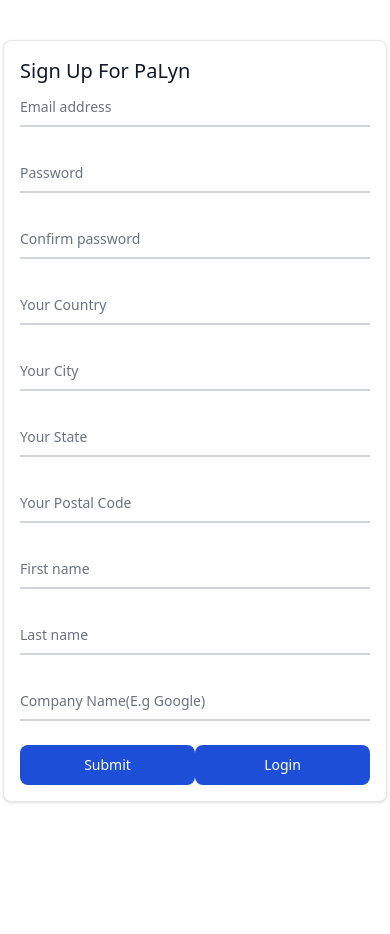
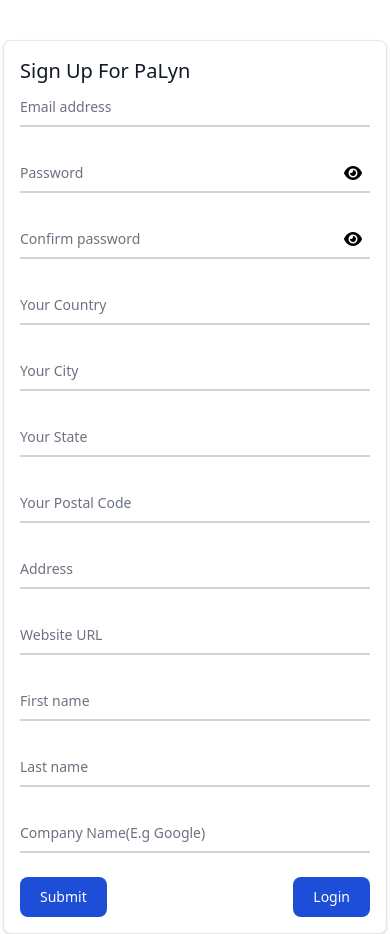
Before and after one commit to Payln/PayLn, a SvelteKit app: page /Signup in a window 390 px wide. Before the commit the page ends 844 px from the top, so only its background shows below. Built offline with nearby package versions, Linux system fonts and the light colour scheme.

Commit message:
Fixed UI button on small screens

```diff
--- a/src/routes/Login/+page.svelte
+++ b/src/routes/Login/+page.svelte
@@ -40,7 +40,7 @@
 					>Your password</label
 				>
 				<!-- Password Visibility Icon -->
-				<div class="absolute bottom-3 right-0 flex items-center px-2 cursor-pointer">
+				<span class="absolute bottom-3 right-0 flex items-center px-2 cursor-pointer">
 					<i
 						on:click={pass_Visibility}
 						on:keydown={KeyDown}
@@ -51,7 +51,7 @@
 						role="button"
 						tabindex="0"
 					/>
-				</div>
+				</span>
 
 				<!-- End Password Visibility Icon -->
 				<input
--- a/src/routes/Signup/+page.svelte
+++ b/src/routes/Signup/+page.svelte
@@ -1,4 +1,24 @@
 <script>
+	let pass_Type = 'password';
+
+	const pass_Visibility = () => {
+		if (pass_Type == 'password') {
+			pass_Type = 'text';
+		} else {
+			pass_Type = 'password';
+		}
+	};
+
+	/**
+	 * @param {{ key: string; }} event
+	 */
+
+	function KeyDown(event) {
+		if (event.key === 'Enter') {
+			pass_Visibility();
+		}
+	}
+
 	const formFields = [
 		{
 			label: 'Email address',
@@ -55,6 +75,22 @@
 			id: 'floating_Postal_Code',
 			placeholder: '',
 			required: true
+		},
+		{
+			label: 'Address',
+			type: 'text',
+			name: 'Address',
+			id: 'floating_Address',
+			placeholder: '',
+			required: true
+		},
+		{
+			label: 'Website URL',
+			type: 'text',
+			name: 'Website_URL',
+			id: 'floating_Website_URL',
+			placeholder: '',
+			required: true
 		}
 	];
 </script>
@@ -67,14 +103,39 @@
 		<form>
 			{#each formFields as field}
 				<div class="relative z-0 w-full mb-6 group">
+					{#if field.label === 'Password' || field.label === 'Confirm password'}
 						<input
-						type={field.type}
+							type={pass_Type}
 							name={field.name}
 							id={field.id}
 							class="block py-2.5 px-0 w-full text-sm text-gray-900 bg-transparent border-0 border-b-2 border-gray-300 appearance-none focus:outline-none focus:ring-0 focus:border-blue-600 peer"
 							placeholder={field.placeholder}
 							required={field.required}
 						/>
+						<!-- Password Visibility Icon -->
+						<span class="absolute bottom-3 right-0 flex items-center px-2 cursor-pointer">
+							<i
+								on:click={pass_Visibility}
+								on:keydown={KeyDown}
+								class:fa-eye-slash={pass_Type == 'text'}
+								class:fa-eye={pass_Type !== 'text'}
+								class="fas"
+								aria-label={pass_Type == 'text' ? 'Hide password' : 'Show password'}
+								role="button"
+								tabindex="0"
+							/>
+						</span>
+						<!-- End Password Visibility Icon -->
+					{:else}
+						<input
+							type={pass_Type}
+							name={field.name}
+							id={field.id}
+							class="block py-2.5 px-0 w-full text-sm text-gray-900 bg-transparent border-0 border-b-2 border-gray-300 appearance-none focus:outline-none focus:ring-0 focus:border-blue-600 peer"
+							placeholder={field.placeholder}
+							required={field.required}
+						/>
+					{/if}
 					<label
 						for={field.id}
 						class="peer-focus:font-medium absolute text-sm text-gray-500 duration-300 transform -translate-y-6 scale-75 top-3 -z-10 origin-[0] peer-focus:left-0 peer-focus:text-blue-600 peer-placeholder-shown:scale-100 peer-placeholder-shown:translate-y-0 peer-focus:scale-75 peer-focus:-translate-y-6"
@@ -132,12 +193,12 @@
 			<div class="flex flex-row justify-between">
 				<button
 					type="submit"
-					class="text-white bg-blue-700 hover:bg-blue-800 focus:ring-4 focus:outline-none focus:ring-blue-300 font-medium rounded-lg text-sm w-full sm:w-auto px-5 py-2.5 text-center"
+					class="text-white bg-blue-700 hover:bg-blue-800 focus:ring-4 focus:outline-none focus:ring-blue-300 font-medium rounded-lg text-sm w-auto px-5 py-2.5 text-center"
 					>Submit</button
 				>
 				<button
 					type="button"
-					class="text-white bg-blue-700 hover:bg-blue-800 focus:ring-4 focus:outline-none focus:ring-blue-300 font-medium rounded-lg text-sm w-full sm:w-auto px-5 py-2.5 text-center"
+					class="text-white bg-blue-700 hover:bg-blue-800 focus:ring-4 focus:outline-none focus:ring-blue-300 font-medium rounded-lg text-sm w-auto px-5 py-2.5 text-center"
 				>
 					<a href="/">Login</a>
 				</button>
```
Lines whose indentation alone changed are shown as unchanged.
